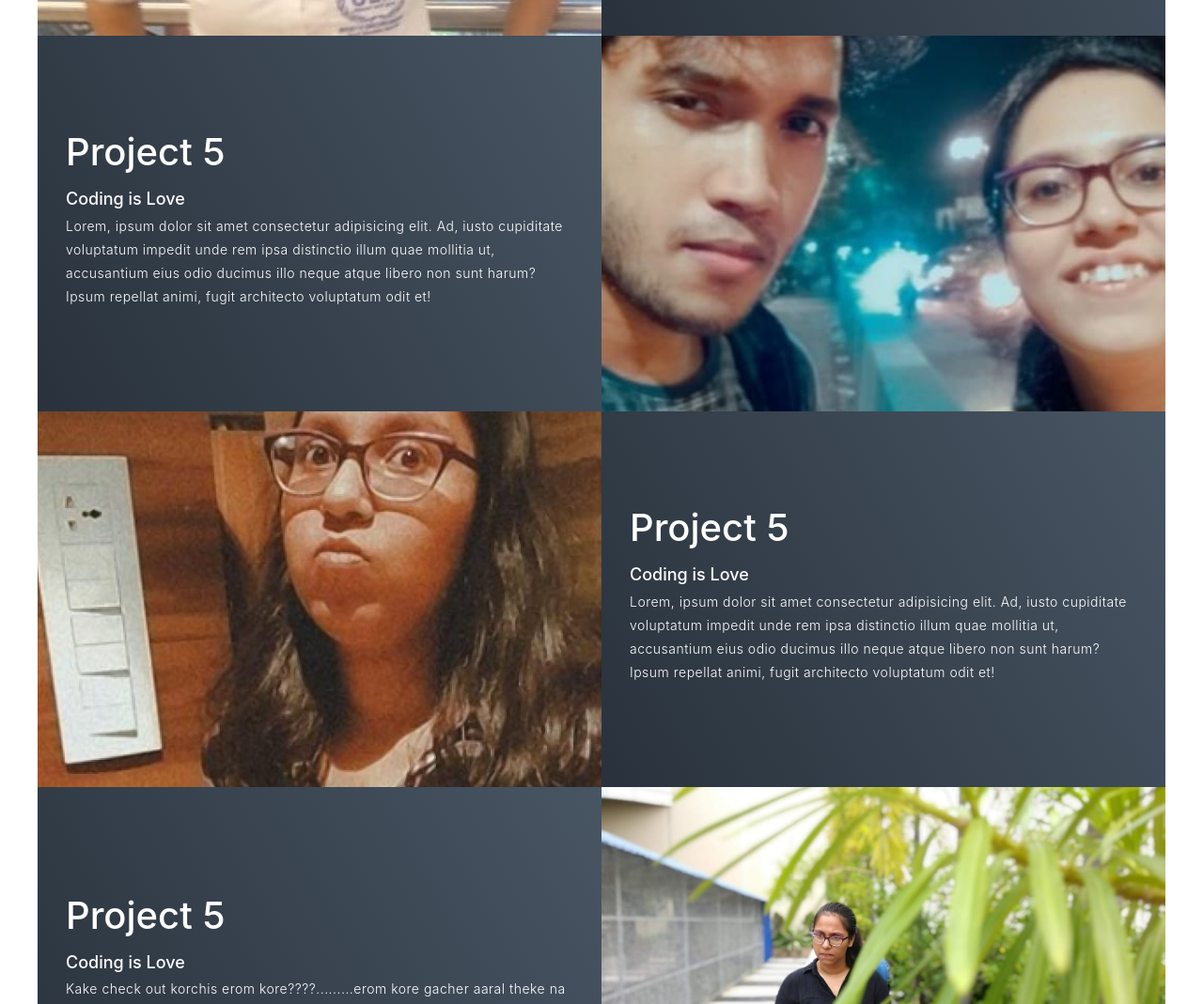
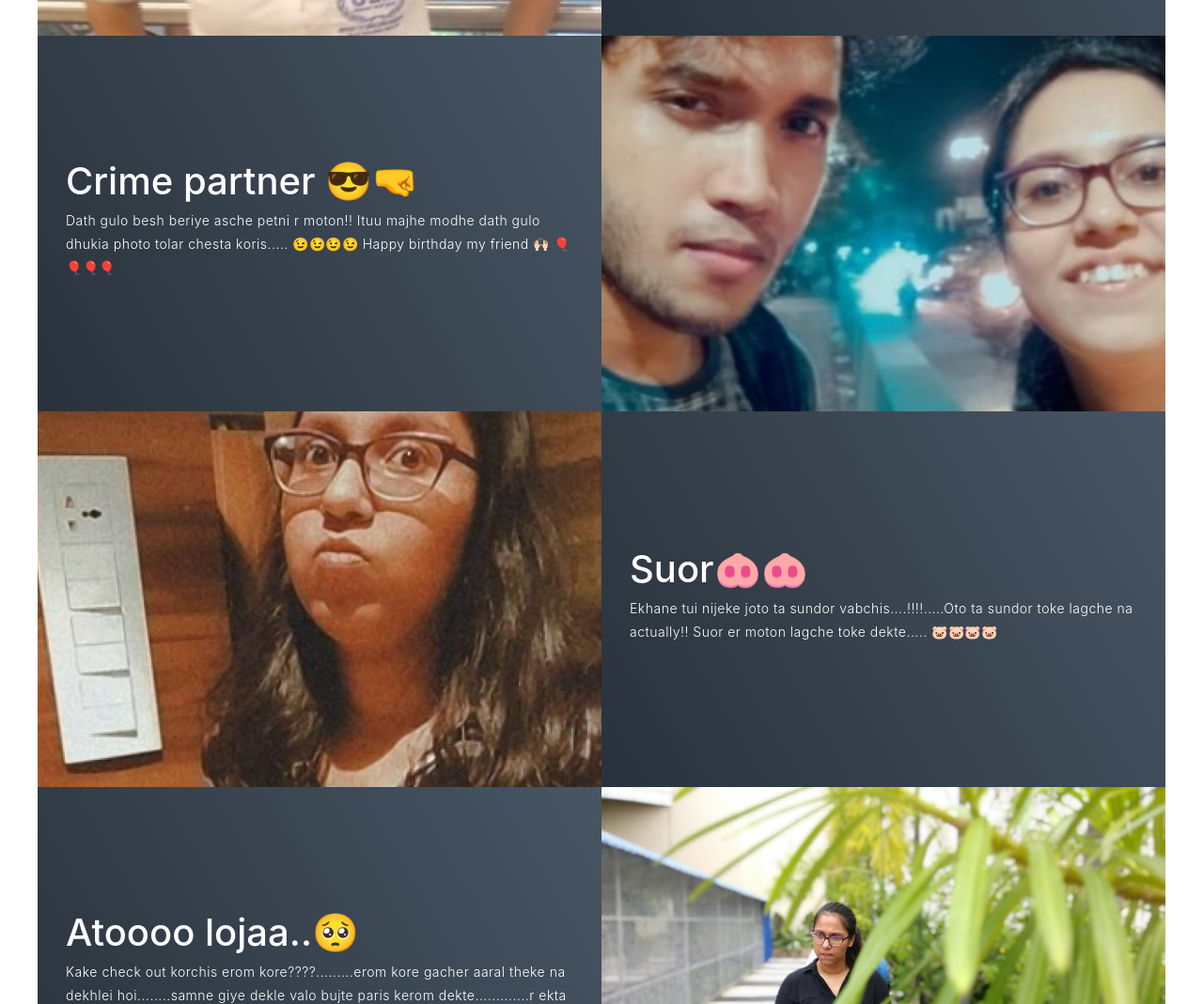
Before and after one commit to aritrochakraborty29/blog1, a plain HTML site: page index.html in a window 1280 px wide. Shown: the part 3580-4649 px from the top of the page at 94% size. Drawn offline with nearby package versions, Linux system fonts and the light colour scheme.

Commit message:
initial14

```diff
--- a/index.html
+++ b/index.html
@@ -526,7 +526,7 @@
       <div class="all-projects">
         <div class="project-item">
           <div class="project-info">
-            <h1>Red Queen</h1>
+            <h1>Red Queen ❤️❤️</h1>
            <!--  <h2>Coding is Love</h2> -->
             <!-- <p><h4>On this special day of yours...... I wish you a great year ahead, I've learnt aaaaaa lottttt from you, thik jemon ei picture e 2i mukh diye ki bhabe padte hoy sekha66ilis....i still remember, it was a cold fart..... it vaporized!</p></h4> -->
             <p><b><i>On this special day of yours...... I wish you a great year ahead, I've learnt aaaaaa lottttt from you, thik jemon ei picture e 2i mukh diye ki bhabe padte hoy sekha66ilis....i still remember, it was a cold fart..... it vaporized!</p></b></i>
@@ -537,7 +537,7 @@
         </div>
         <div class="project-item">
           <div class="project-info">
-            <h1>Project 2</h1>
+            <h1>Eibhabe r kodin ...!🙊</h1>
             <!-- <h2>Coding is Love</h2> -->
             <p><b><i>ei j matal.......amr e top pore amr e kaner pore vabte bosechis.......kintu amr kotha vabchis na......khabarer kotha vabchis.......r o haan amr headphone ferot dis.....</p></i></b>
           </div>
@@ -547,7 +547,7 @@
         </div>
         <div class="project-item">
           <div class="project-info">
-            <h1>Na hashle hochilo na !...</h1>
+            <h1>Kelene Ram !..😒.</h1>
             <!-- <h2>Coding is Love</h2> -->
             <p><b><i>1,2,3,4,5,6,7...... total 7 ta daat dekha ja66e tor ! Tr expression ta jodi explain kora hoi, jinis ta thik erom j 2i fart kore6is, then akta aram peye6is, so akta relaxing expression along with... u r embarrassed publicly korar jnno, tai akta ' hehe' pattern er embarrassing+'apnara bhalo a6en?' Pattern er smile! Uff complicated!</p></i></b>
           </div>
@@ -557,7 +557,7 @@
         </div>
         <div class="project-item">
           <div class="project-info">
-            <h1>Haggu-woman</h1>
+            <h1>Haggu-woman 💩</h1>
           <!--   <h2>Coding is Love</h2> -->
             <p><b><i>Rofl! I'm laughing my ass off! I swear ami bhablam, unhygienic k6u r bolbo na like fart and all.....but 2i nijei dekh mone h66e pressure peye6e and 2i pant e hege fele6is, shit! What a dirty shit🤣</p></i></b>
           </div>
@@ -567,9 +567,15 @@
         </div>
         <div class="project-item">
           <div class="project-info">
-            <h1>Project 5</h1>
-            <h2>Coding is Love</h2>
-            <p>Lorem, ipsum dolor sit amet consectetur adipisicing elit. Ad, iusto cupiditate voluptatum impedit unde rem ipsa distinctio illum quae mollitia ut, accusantium eius odio ducimus illo neque atque libero non sunt harum? Ipsum repellat animi, fugit architecto voluptatum odit et!</p>
+            <h1>Crime partner 😎🤜</h1>
+           <!--  <h2>Coding is Love</h2> -->
+            <p>Dath gulo besh beriye asche petni r moton!!
+Ituu majhe modhe dath gulo dhukia photo tolar chesta koris.....
+
+😉😉😉😉
+Happy birthday my friend 🙌🏻
+
+🎈🎈🎈🎈</p>
           </div>
           <div class="project-img">
             <img src="./img/WhatsApp Image 2020.jpeg" alt="img">
@@ -577,9 +583,12 @@
         </div>
         <div class="project-item">
           <div class="project-info">
-            <h1>Project 5</h1>
-            <h2>Coding is Love</h2>
-            <p>Lorem, ipsum dolor sit amet consectetur adipisicing elit. Ad, iusto cupiditate voluptatum impedit unde rem ipsa distinctio illum quae mollitia ut, accusantium eius odio ducimus illo neque atque libero non sunt harum? Ipsum repellat animi, fugit architecto voluptatum odit et!</p>
+            <h1>Suor🐽🐽</h1>
+            <!-- <h2>Coding is Love</h2> -->
+            <p>Ekhane tui nijeke joto ta sundor vabchis....!!!!.....Oto ta sundor toke lagche na actually!!
+Suor er moton lagche toke dekte.....
+
+🐷🐷🐷🐷</p>
           </div>
           <div class="project-img">
             <img src="./img/WhatsApp-Image.jpeg" alt="img">
@@ -587,8 +596,8 @@
         </div>
         <div class="project-item">
           <div class="project-info">
-            <h1>Project 5</h1>
-            <h2>Coding is Love</h2>
+            <h1>Atoooo lojaa..🥺</h1>
+           <!--  <h2>Coding is Love</h2> -->
             <p>Kake check out korchis erom kore????.........erom kore gacher aaral theke na dekhlei hoi........samne giye dekle valo bujte paris kerom dekte.............r  ekta chundor kore nach dekhia dis pote jabe!! 😎😎😝😝😉😉</p>
           </div>
           <div class="project-img">
@@ -597,7 +606,7 @@
         </div>
         <div class="project-item">
           <div class="project-info">
-            <h1>Project 5</h1>
+            <h1>Obviously rare pic 📌📌</h1>
             <!-- <h2>Coding is Love</h2> -->
             <p>ONCE IN A BLUE MOON
 Tui r jonme nije bolis na j kolkata r sob chinis.....
@@ -609,7 +618,7 @@ Kothai bollm r tui kothai giye namli....Onek hath te hoyechilo tor moton gandu r
         </div>
         <div class="project-item">
           <div class="project-info">
-            <h1>Hodol No. 1</h1>
+            <h1>Din din aro hodol ho..🎃🎃🐘</h1>
             <!-- <h2>Coding is Love</h2> -->
             <p>Eii din tui esechilis ami dhonno hoyegechillm..........onek khon wait koriachilis amai......r onek kando hoyechi etai........bt ei photo tai tui kerom ekta hodol kuth kuth er moton kore dariye achis.........🤣🤣🤣🤣🙊🙊🙊🙊</p>
           </div>
@@ -619,8 +628,8 @@ Kothai bollm r tui kothai giye namli....Onek hath te hoyechilo tor moton gandu r
         </div>
         <div class="project-item">
           <div class="project-info">
-            <h1>Project 5</h1>
-            <h2>Coding is Love</h2>
+            <h1>Kanjush kahika..😖😖</h1>
+            <!-- <h2>Coding is Love</h2> -->
             <p><b><i>Free r khete peye khub anondo dekh6i ! Abar time ese geche sudh somedh ferot neyar! Treat ta jeno peye jai! Nhle mere bali chapa diye debo.</p></i></b>
           </div>
           <div class="project-img">
@@ -629,7 +638,7 @@ Kothai bollm r tui kothai giye namli....Onek hath te hoyechilo tor moton gandu r
         </div>
         <div class="project-item">
           <div class="project-info">
-            <h1>Project 5</h1>
+            <h1>Kolkatar sera Kipte 😒😒</h1>
             <h2>Coding is Love</h2>
             <p>Kotoooooo kiiiippteeee............dosh taka r jonno jhamela koris tao abr sei dosh taka ta chaite gechis amr ghore........😒😒......jai hok ato kichu korar por bus er bhara ta amakei dite holo.......kipteee masi</p>
           </div>
@@ -639,9 +648,13 @@ Kothai bollm r tui kothai giye namli....Onek hath te hoyechilo tor moton gandu r
         </div>
         <div class="project-item">
           <div class="project-info">
-            <h1>Project 5</h1>
-            <h2>Coding is Love</h2>
-            <p>Lorem, ipsum dolor sit amet consectetur adipisicing elit. Ad, iusto cupiditate voluptatum impedit unde rem ipsa distinctio illum quae mollitia ut, accusantium eius odio ducimus illo neque atque libero non sunt harum? Ipsum repellat animi, fugit architecto voluptatum odit et!</p>
+            <h1>Ajobbb Taal 😵🤥</h1>
+            <!-- <h2>Coding is Love</h2> -->
+            <p>Eta ami kothai bose achi...??
+Eikhane ato ghass kno??
+Ei ghass gulo k baniache??
+Kno ei gulo erom dekte??
+😎😎😎😎😎😎</p>
           </div>
           <div class="project-img">
             <img src="./img/WhatsApp-Image2.jpeg" alt="img">
@@ -649,7 +662,7 @@ Kothai bollm r tui kothai giye namli....Onek hath te hoyechilo tor moton gandu r
         </div>
         <div class="project-item">
           <div class="project-info">
-            <h1>Project 5</h1>
+            <h1>Bhimroti hole ja hoi.🥶😏</h1>
             <!-- <h2>Coding is Love</h2> -->
             <p><b><i>Puro mone ho66e... probir paja r pajor e thanda lege6e ! Mukh ta eto ta nihiro pattern er j r opoman kr6i na, eto jkhn thanda lage tao pet keno gorom thake tor! ebar porasona tao kor nhle exam eo hege ashbi ;_;</p></i></b>
           </div>
@@ -659,7 +672,7 @@ Kothai bollm r tui kothai giye namli....Onek hath te hoyechilo tor moton gandu r
         </div>
          <div class="project-item">
           <div class="project-info">
-            <h1>Project 5</h1>
+            <h1>Hega de okhane..🤨🤨</h1>
             <!-- <h2>Coding is Love</h2> -->
             <p>olebabaaleee paap kore dao !!! 🍼🍼
 Keo bokeche !!.....
@@ -674,9 +687,10 @@ Sokale hoini??
         </div>
          <div class="project-item">
           <div class="project-info">
-            <h1>Project 5</h1>
-            <h2>Coding is Love</h2>
-            <p>Lorem, ipsum dolor sit amet consectetur adipisicing elit. Ad, iusto cupiditate voluptatum impedit unde rem ipsa distinctio illum quae mollitia ut, accusantium eius odio ducimus illo neque atque libero non sunt harum? Ipsum repellat animi, fugit architecto voluptatum odit et!</p>
+            <h1>Khuda ne keya rista banaya yrrr..❤️❤️🔥</h1>
+          <!--   <h2>Coding is Love</h2> -->
+            <p>Yaaron ne mere waaste kya kuch nahi kiya .. yaaron ne mera waaste kya kuch nahi kiya... Soo baar sukhriya .. hundred baar sukhriya .. billion baar sukhriya ..... Tum jaise chutiyon ka saahara hai doston
+Ba</p>
           </div>
           <div class="project-img">
             <img src="./img/BeautyPlusMe_20200301163430_fast.jpg" alt="img">
@@ -741,7 +755,7 @@ Sokale hoini??
   <!-- Footer -->
   <section id="footer">
     <div class="footer container">
-      <div class="brand"><h1><span>We</span>4 <span></span></h1></div>
+      <div class="brand"><h1><span>We</span>5<span></span></h1></div>
       <h2></h2>
       <div class="social-icon">
         <div class="social-item">
```
